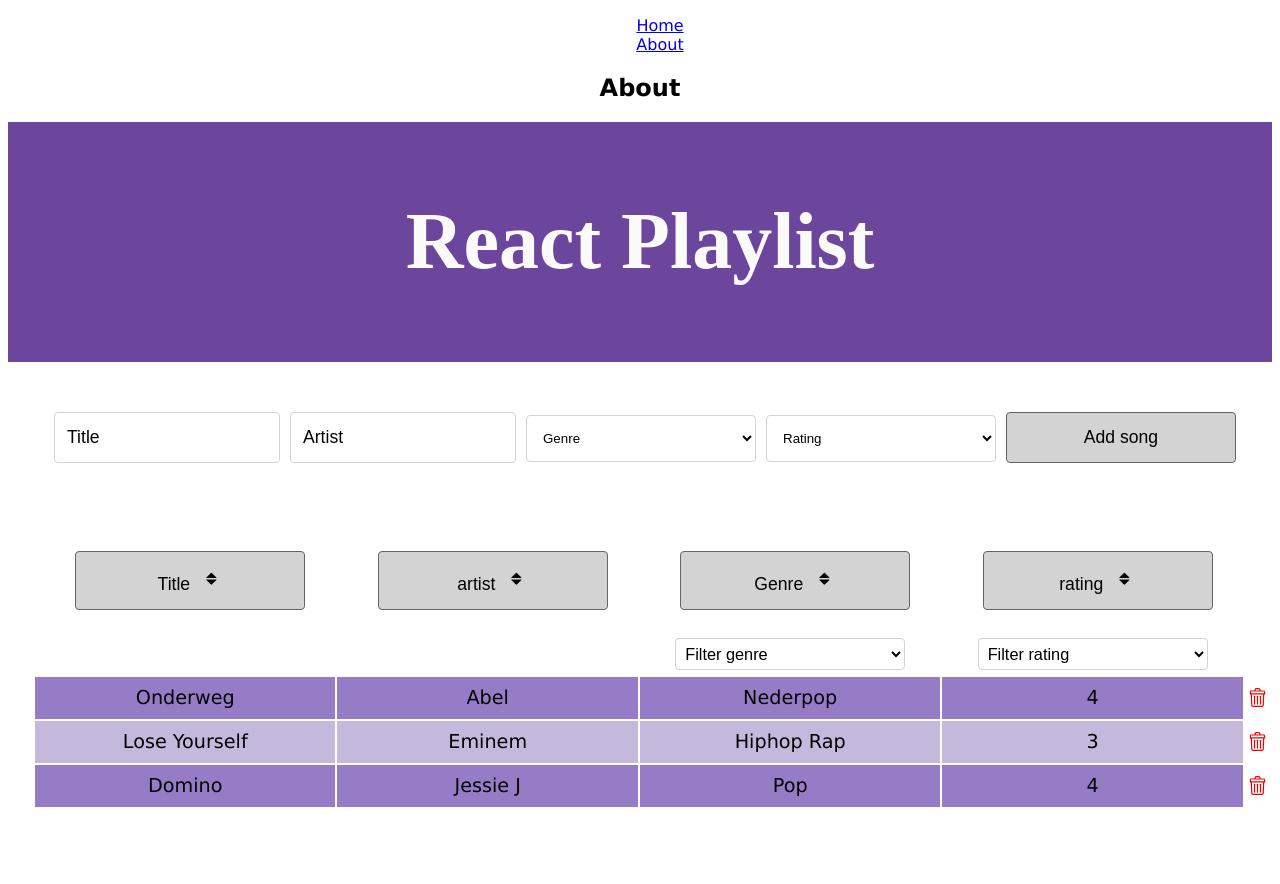
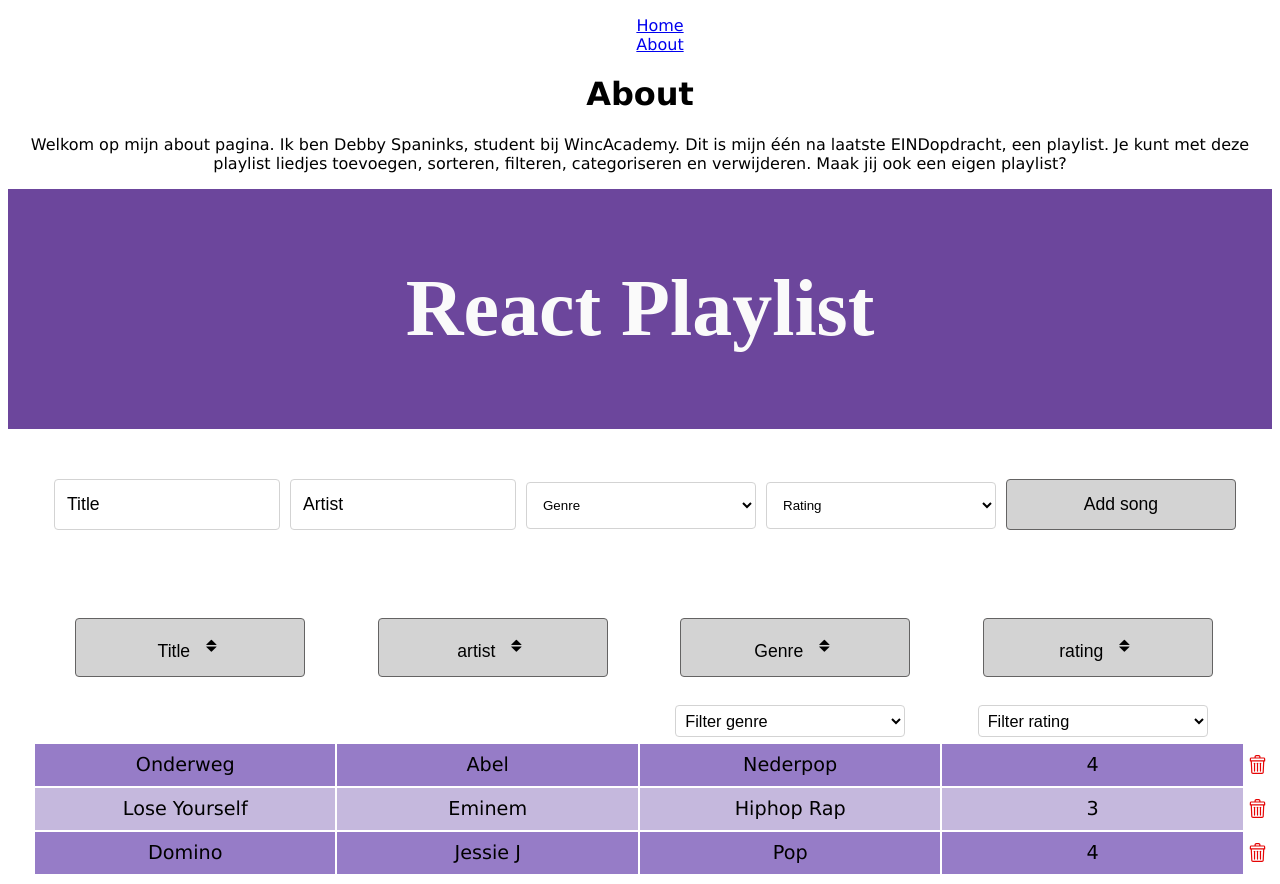
Before and after one commit to DebbySpaninks/debby_spaninks-ReactLilPlaylist, a React (Create React App) app in the folder react-playlist/: page /about in a window 1280 px wide. Before the commit the page ends 817 px from the top, so only its background shows below. Built offline with nearby package versions, Linux system fonts and the light colour scheme.

Commit message:
route and about are working

```diff
--- a/react-playlist/src/App.js
+++ b/react-playlist/src/App.js
@@ -1,14 +1,16 @@
 import React from 'react';
-import { BrowserRouter as Router, Switch, Route, Link } from 'react-router-dom';
+// import { BrowserRouter as Router, Switch, Route, Link } from 'react-router-dom';
+import NavBar from './components/routing/NavBar';
 import Header from './components/Header';
 import SongOverview from './container/SongOverview';
 import './styles/App.css';
 
-// function to display Header and SongOverview
+// function to display Router, Header and SongOverview
 function App() {
   return (
     <div className="App">
-      <Router>
+      <NavBar />
+      {/* <Router>
         <div>
           <nav>
             <ul>
@@ -23,7 +25,7 @@ function App() {
 
           {/* A <Switch> looks through its children <Route>s and
             renders the first one that matches the current URL. */}
-          <Switch>
+          {/* <Switch>
             <Route path="/about">
               <About />
             </Route>
@@ -32,19 +34,19 @@ function App() {
             </Route>
           </Switch>
         </div>
-      </Router>
+      </Router> */}
       <Header />
       <SongOverview />
     </div>
   );
 }
 
-function Home() {
-  return <h2>Home</h2>;
-}
+// function Home() {
+//   return <h2>Home</h2>;
+// }
 
-function About() {
-  return <h2>About</h2>;
-}
+// function About() {
+//   return <h2>About</h2>;
+// }
 
 export default App;
--- /dev/null
+++ b/react-playlist/src/components/routing/About.js
@@ -0,0 +1,15 @@
+const About = () => {
+    return (
+        <div className="about">
+            <h1 className="about-title">About</h1>
+            <p> Welkom op mijn about pagina.
+                Ik ben Debby Spaninks, student bij WincAcademy.
+                Dit is mijn één na laatste EINDopdracht, een playlist.
+                Je kunt met deze playlist liedjes toevoegen, sorteren, filteren, categoriseren en verwijderen.
+                Maak jij ook een eigen playlist?
+      </p>
+        </div>
+    );
+};
+
+export default About;
--- /dev/null
+++ b/react-playlist/src/components/routing/NavBar.js
@@ -0,0 +1,42 @@
+import { BrowserRouter as Router, Switch, Route, Link } from 'react-router-dom';
+import About from './About';
+
+const NavBar = () => {
+    return (
+        <Router>
+            <div>
+                <nav>
+                    <ul>
+                        <li>
+                            <Link to="/">Home</Link>
+                        </li>
+                        <li>
+                            <Link to="/about">About</Link>
+                        </li>
+                    </ul>
+                </nav>
+
+                {/* A <Switch> looks through its children <Route>s and
+            renders the first one that matches the current URL. */}
+                <Switch>
+                    <Route path="/about">
+                        <About />
+                    </Route>
+                    <Route path="/">
+                        <Home />
+                    </Route>
+                </Switch>
+            </div>
+        </Router>
+    )
+}
+
+function Home() {
+    return <h2>Home</h2>;
+}
+
+// function About() {
+//     return <h2>About</h2>;
+// }
+
+export default NavBar;
--- a/react-playlist/src/styles/App.css
+++ b/react-playlist/src/styles/App.css
@@ -16,6 +16,10 @@
 
 ul {
   list-style-type: none;
+}
+
+h2 {
+  color: black;
 }
 
 .form {
```
